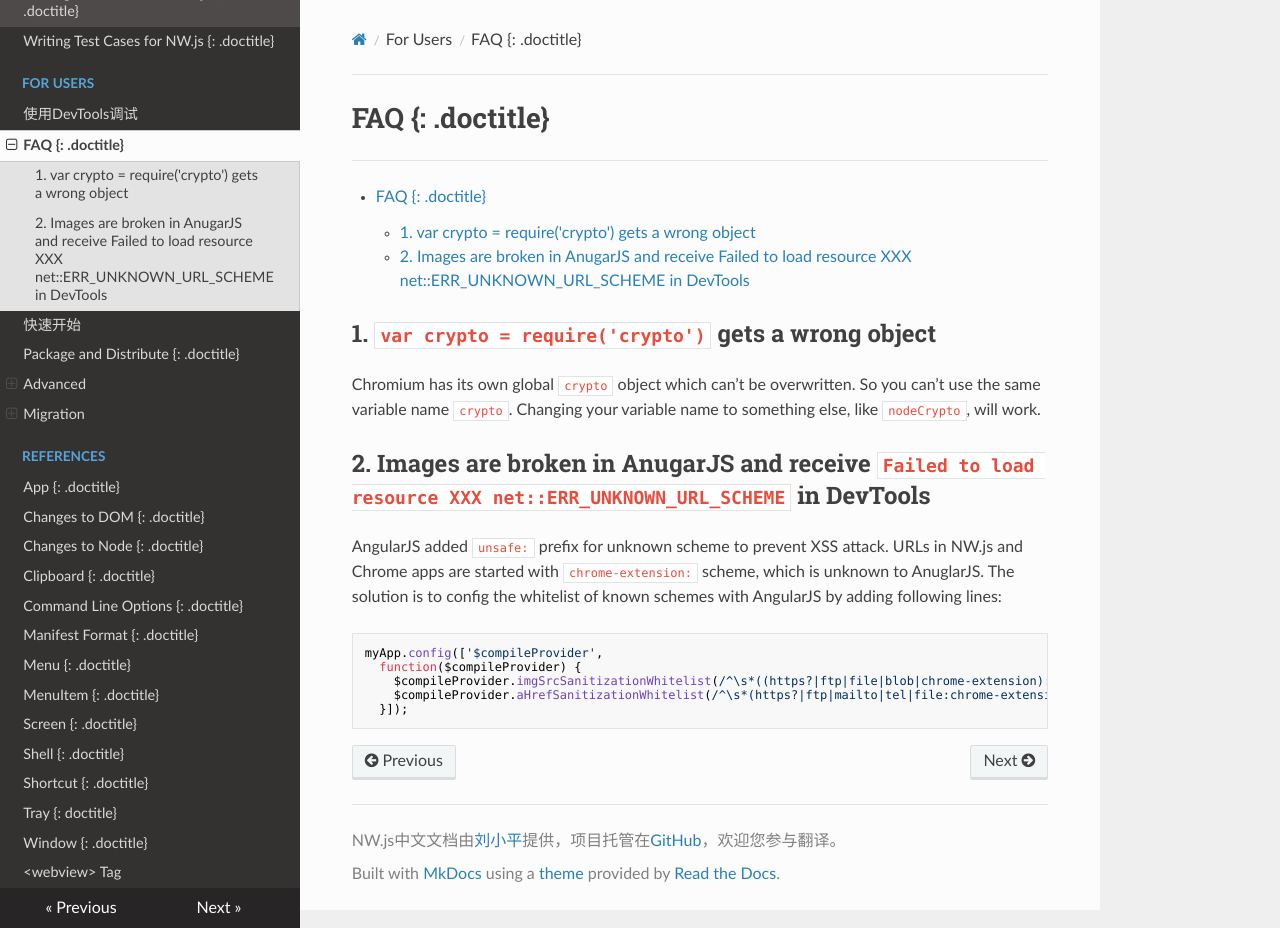
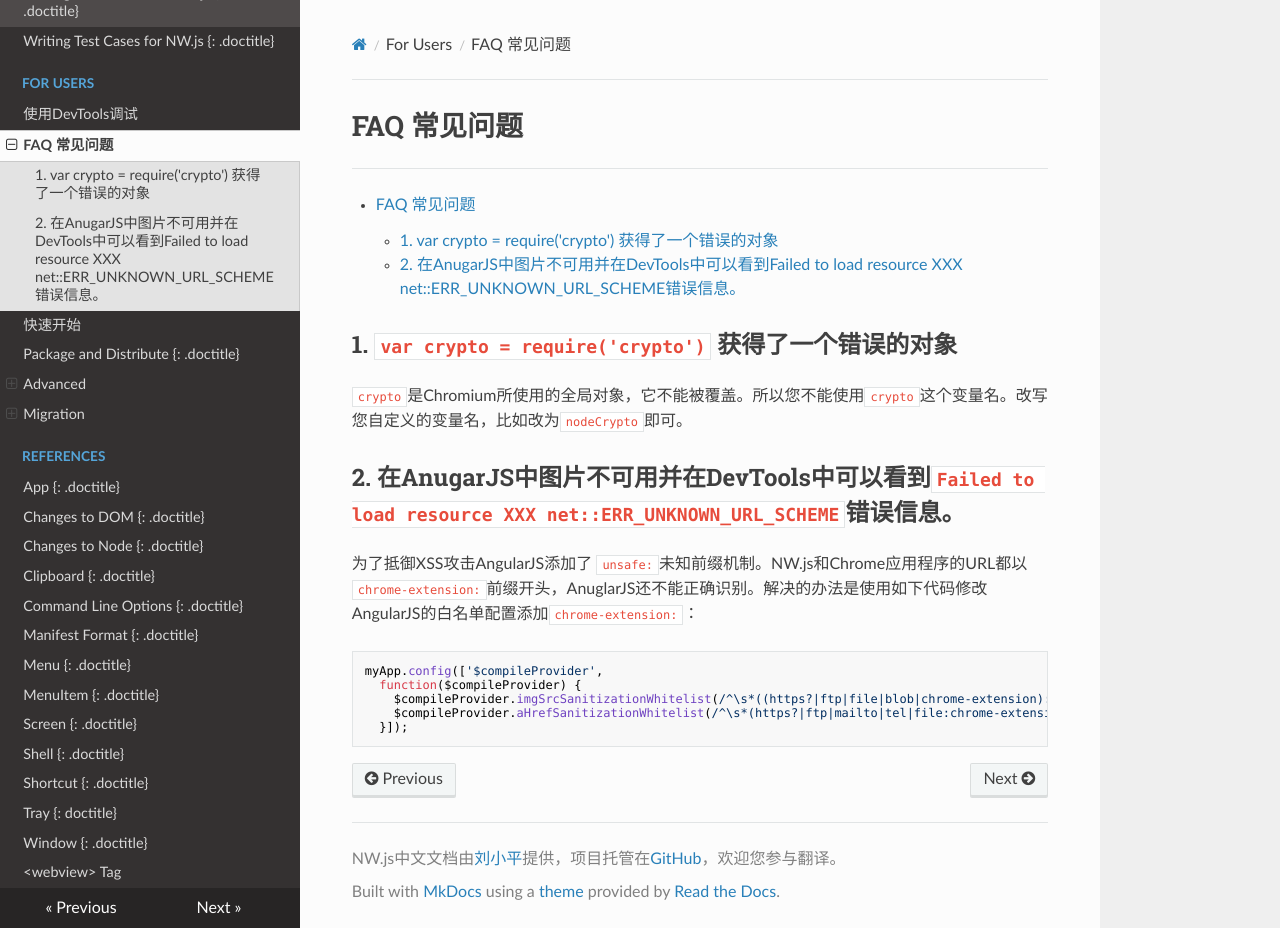
Before and after one commit to lxp135/NW.jsCnDocs, an MkDocs documentation site: the page built from docs/For Users/FAQ.md, in a window 1280 px wide and 928 px high. Built offline with MkDocs 1.6.1, drawn with Linux system fonts in a browser that asks for light colours; nearby versions of some CDN libraries.

Commit message:
FAQ翻译完成

````diff
--- a/docs/For Users/FAQ.md
+++ b/docs/For Users/FAQ.md
@@ -1,13 +1,13 @@
-# FAQ {: .doctitle}
+# FAQ 常见问题
 ---
 
 [TOC]
 
-## 1. `var crypto = require('crypto')` gets a wrong object
-Chromium has its own global `crypto` object which can't be overwritten. So you can't use the same variable name `crypto`. Changing your variable name to something else, like `nodeCrypto`, will work.
+## 1. `var crypto = require('crypto')` 获得了一个错误的对象
+`crypto`是Chromium所使用的全局对象，它不能被覆盖。所以您不能使用`crypto`这个变量名。改写您自定义的变量名，比如改为`nodeCrypto`即可。
 
-## 2. Images are broken in AnugarJS and receive `Failed to load resource XXX net::ERR_UNKNOWN_URL_SCHEME` in DevTools
-AngularJS added `unsafe:` prefix for unknown scheme to prevent XSS attack. URLs in NW.js and Chrome apps are started with `chrome-extension:` scheme, which is unknown to AnuglarJS. The solution is to config the whitelist of known schemes with AngularJS by adding following lines:
+## 2. 在AnugarJS中图片不可用并在DevTools中可以看到`Failed to load resource XXX net::ERR_UNKNOWN_URL_SCHEME`错误信息。
+为了抵御XSS攻击AngularJS添加了 `unsafe:`未知前缀机制。NW.js和Chrome应用程序的URL都以`chrome-extension:`前缀开头，AnuglarJS还不能正确识别。解决的办法是使用如下代码修改AngularJS的白名单配置添加`chrome-extension:`：
 
 ```javascript
 myApp.config(['$compileProvider',
````
